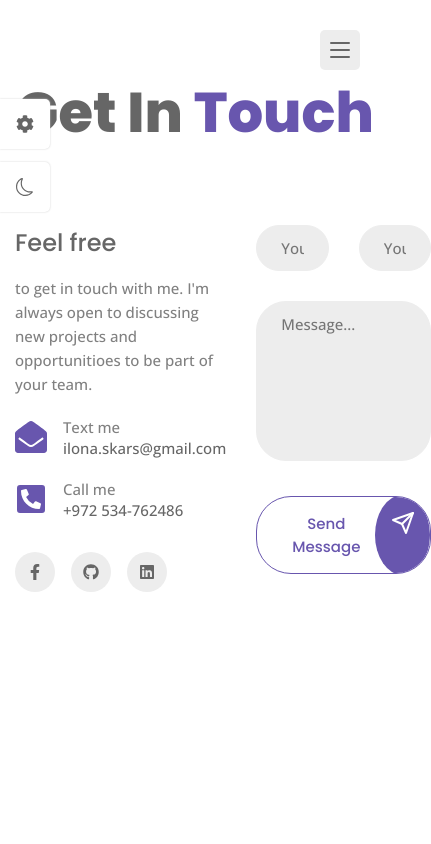
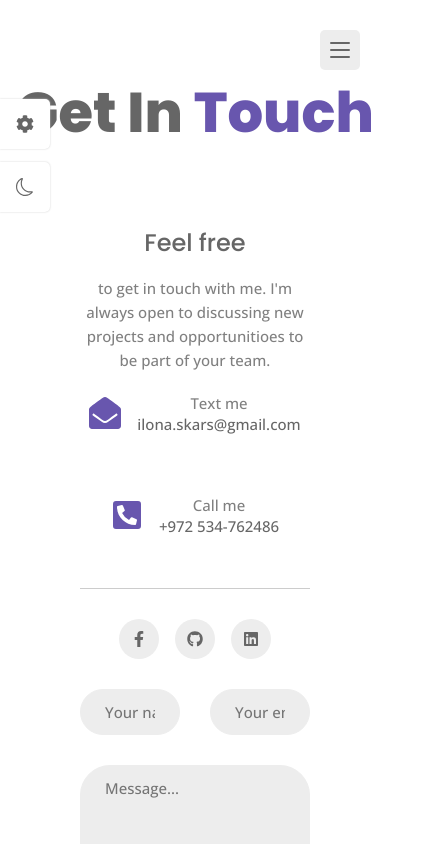
Before and after one commit to IlonaSkargovskaia/portfolio, a React (Create React App) app in the folder client/: page /contact in a window 390 px wide. Shown: the top 844 px of the page, 431 px wide, since content can reach past the window. Built offline with nearby package versions, Linux system fonts and the light colour scheme.

Commit message:
feat: resposive parts fixed

```diff
--- a/client/src/components/navbar.css
+++ b/client/src/components/navbar.css
@@ -99,6 +99,7 @@
         right: 30px;
         display: flex;
         align-items: center;
+        z-index: 100;
     }
 
     .nav__item {
--- a/client/src/pages/about/about.css
+++ b/client/src/pages/about/about.css
@@ -130,3 +130,21 @@
     line-height: 1.6;
     color: var(--first-color);
 }
+
+@media screen and (max-width: 820px) {
+    .about__container, .info__list, .resume__container, .skills__container{
+        grid-template-columns: repeat(1, 1fr);
+    }
+
+    .skills__container{
+        grid-template-columns: repeat(2, 1fr);
+    }
+
+    .about__info{
+        text-align: center;
+    }
+
+    .resume__item:not(:last-child) {
+        margin-bottom: 50px;
+    }
+}
--- a/client/src/pages/contact/contact.css
+++ b/client/src/pages/contact/contact.css
@@ -78,3 +78,42 @@
     font-size: var(--h3-font-size);
     line-height: 64px;
 }
+
+@media screen and (max-width: 950px) {
+    .contact__container {
+        grid-template-columns: repeat(1, 1fr);
+    }
+
+    .contact__data{
+        text-align: center;
+    }
+
+    .contact__description{
+        max-width: 50%;
+        margin-inline: auto;
+    }
+
+    .contact__info{
+        display: flex;
+        flex-wrap: wrap;
+        gap: 40px;
+        justify-content: center;
+    }
+
+    .contact__socials{
+        justify-content: center;
+        border-top: 1px solid #ccc;
+        padding-top: 30px;
+    }
+
+    .contact__form{
+        text-align: center;
+    }
+}
+
+@media screen and (max-width: 545px) {
+    .contact__description{
+        max-width: 100%;
+        margin-inline: auto;
+    }
+}
--- a/client/src/pages/home/Home.jsx
+++ b/client/src/pages/home/Home.jsx
@@ -15,7 +15,7 @@ const Home = () => {
             <div className="home__content">
                 <div className="home__data">
                     <h1 className="home__title">
-                        <span>I'm Ilona Skargovskaia.</span> Full Stack
+                        <span>I'm Ilona Skargovskaia.</span><br /> Full Stack
                         developer
                     </h1>
 
--- a/client/src/pages/home/home.css
+++ b/client/src/pages/home/home.css
@@ -63,8 +63,31 @@
         grid-template-columns: 1fr; /* Один столбец на всю ширину */
     }
 
-    .home__content{
-        background-color: var(--text-white);
-        padding: 20px;
+    .home__img{
+        border-radius: 50%;
+        height: 300px;
+        width: 300px;
+        margin: auto;
+    }
+
+    .color__block{
+        display: none;
+    }
+
+    .home__data {
+        text-align: center;
+    }
+
+    .home__title{
+        padding: 0;
+
+    }
+
+    .home__title::before{
+        display: none;
+    }
+
+    .contact__socials{
+        justify-content: center;
     }
 }
--- a/client/src/pages/portfolio/portfolio.css
+++ b/client/src/pages/portfolio/portfolio.css
@@ -110,3 +110,28 @@
     height: 350px;
     object-fit: cover;
 }
+
+@media screen and (max-width: 1300px) {
+    .container{
+        padding-inline: 100px;
+    }
+}
+
+@media screen and (max-width: 820px) {
+
+    .container{
+        padding-inline: 80px;
+    }
+    .portfolio__container {
+        grid-template-columns: repeat(1, 1fr);
+
+    }
+
+    .portfolio__item{
+        border: 1px solid var(--first-color);
+    }
+
+    .portfolio__img {
+        height: 400px;
+    }
+}
```
